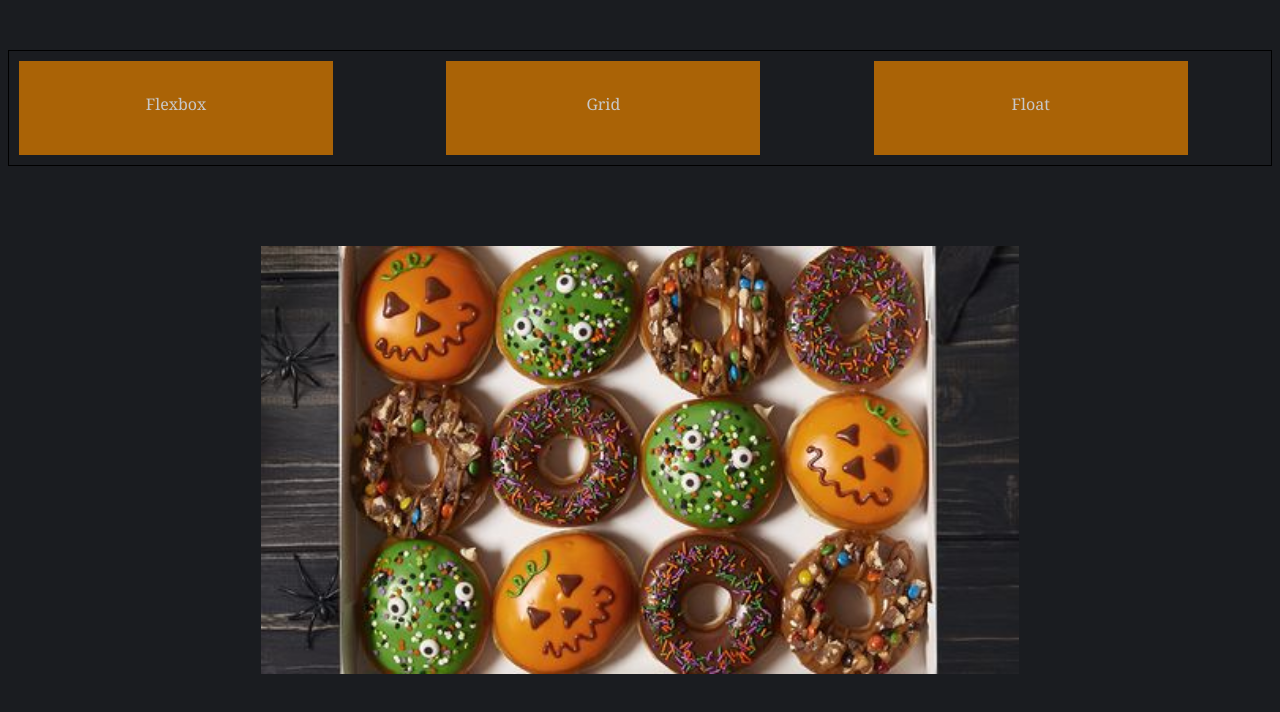
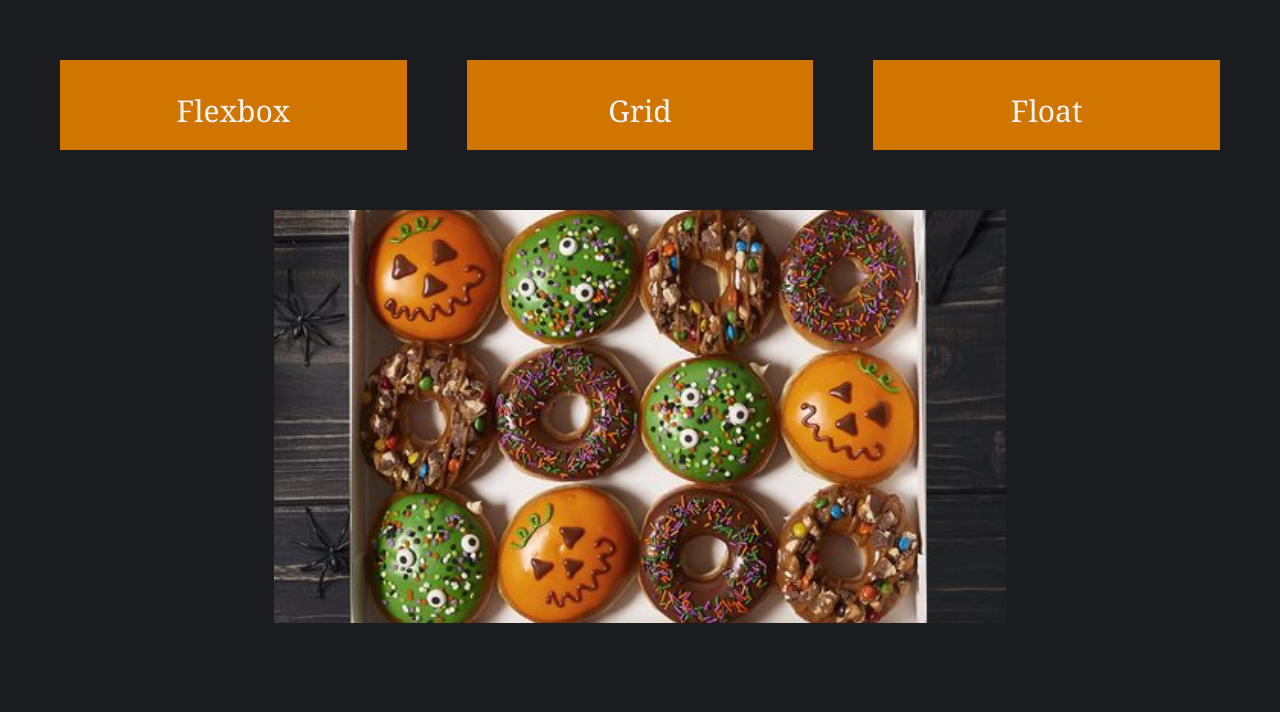
Before and after one commit to chevtong/holy-grail, a plain HTML site: page index.html in a window 1280 px wide. Drawn offline with Linux system fonts and the light colour scheme.

Commit message:
index update

```diff
--- a/index.html
+++ b/index.html
@@ -6,23 +6,29 @@
     <title>CSS Layout - Holy Grail</title>
     <link href="style.css" rel="stylesheet">
   </head>
+
   <body>
   <div class="wrapper">
-      <div class="flexbox">
-        Flexbox
+
+    <div class="button1">
+    <a href="#" class="button">Flexbox</a>
     </div>
 
-      <div class="grid">
-        Grid
+    <div class="button2">
+    <a href="#" class="button">Grid</a>
     </div>
 
-      <div class="float">
-        Float
+    <div class="button3">
+    <a href="#" class="button">Float</a>
     </div>
 
   </div>
 
+    <div class="image">
     <img src="indexbackground.jpg" alt="Halloween Donghuts">
+    </div>
+
+
 
   </body>
 </html>
--- a/style.css
+++ b/style.css
@@ -1,38 +1,40 @@
 body {
+    margin: 30px;
     font-family: Georgia, 'Times New Roman', Times;
    background: #1a1c20;
     /* background-image: url("indexbackground.jpg"); */
 }
 
-.wrapper {
-    border: 1px solid black;
-    display: grid;
-    grid-template-columns: 1fr 1fr 1fr;
-    grid-gap: 20px;
-    margin-top: 50px;
-
+a { text-decoration: none;
+    color: #f4f4f4;
 }
 
-.flexbox, .grid, .float {
-    background: #eee;
-    text-decoration: none;
-    margin: 10px;
+.wrapper {
+    display: flex;
+    flex-wrap: wrap;
+}
+
+
+.button1, .button2, .button3 {
+    text-align: center;
+    font-size: 30px;
+    margin: 30px;
+    padding: 30px;
     height: 30px;
     width: 250px;
     background: #cf7500;
-    opacity: 0.8;
-    color: #f4f4f4;
-    text-align: center;
-    display: block;
-    padding: 2rem;
+
+    flex: 20%;
+
 }
 
 img {
     margin: 10px;
     display: block;
-    margin-top: 80px;
+    margin-top: 30px;
     margin-left: auto;
     margin-right: auto;
     width: 60%;
+    float: center;
 
 }
```
Lines whose indentation alone changed are shown as unchanged.
